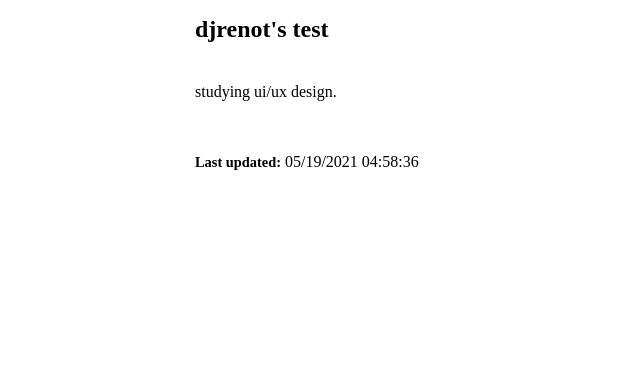
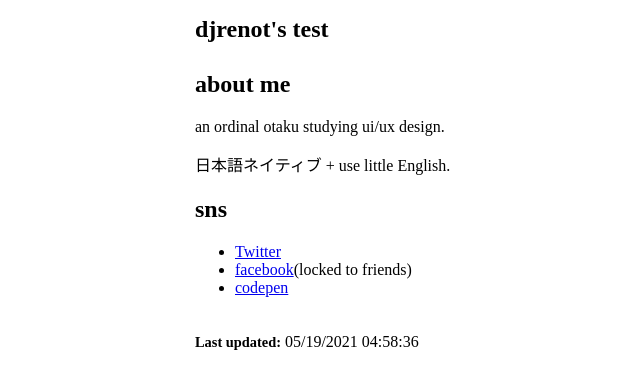
Before and after one commit to djrenot/my-test-website, a plain HTML site: page index.html in a window 1280 px wide. Shown: the whole page, without its empty margins (45-685 px from the left). Drawn offline with Linux system fonts and the light colour scheme.

Commit message:
Updated contents with my detail

```diff
--- a/index.html
+++ b/index.html
@@ -19,7 +19,15 @@
 <body>
   <div class="container">
     <h1>djrenot's test</h1>
-    <p>studying ui/ux design.</p>
+    <h2>about me</h2>
+    <p>an ordinal otaku studying ui/ux design.</p>
+    <p>日本語ネイティブ + use little English.</p>
+    <h2>sns</h2>
+    <ul>
+      <li><a href="http://twitter.com/djrenot" target="_blank">Twitter</a></li>
+      <li><a href="https://www.facebook.com/kami.hiratsuka" target="_blank">facebook</a>(locked to friends)</li>
+      <li><a href="https://codepen.io/renot" target="_blank">codepen</a></li>
+    </ul>
 
     <footer>
         <h1>Last updated:</h1>
--- a/styles.css
+++ b/styles.css
@@ -17,6 +17,6 @@ footer h1{
   font-size: 0.9em;
 }
 
-footer h1,p{
+footer h1, footer p{
   display: inline-block;
 }
```
